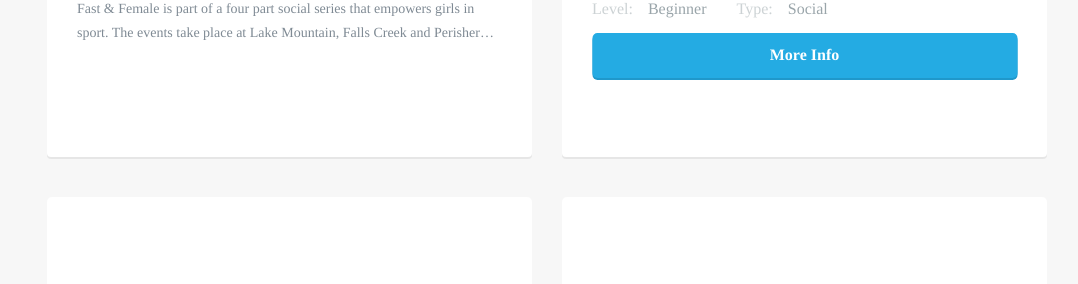
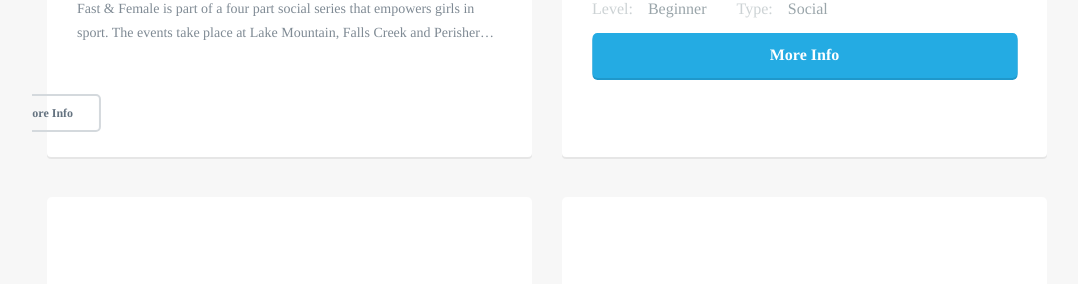
Before and after one commit to robcatto/robcatto.github.io, a Jekyll site: the page built from events/index.html, in a window 1280 px wide and 900 px high, scrolled down 602 px. Shown: the part 154-438 px from the top of the window, without its empty margins (93-1171 px from the left). Built offline with Jekyll 4.4.1, drawn with Linux system fonts in a browser that asks for light colours; some web fonts are replaced; Markdown is read by kramdown in place of the engine named in the settings.

Commit message:
Update index.html

```diff
--- a/events/index.html
+++ b/events/index.html
@@ -313,6 +313,11 @@ layout: default
 
     </p>
 </a>
+<a class="button small dark" href="http://discoverxcski.com/discoverxc/" data-featurette="analytics-click-event" data-event-category="button" data-event-action="M: Clicked Design an iOS Game" data-event-label="Source: Homepage Alt" id="featurette-35" style="
+    left:  0%;
+    margin-top: 0px;
+    margin-bottom: 0px;
+">More Info</a>
                             </div>
                         </div>
 
```
